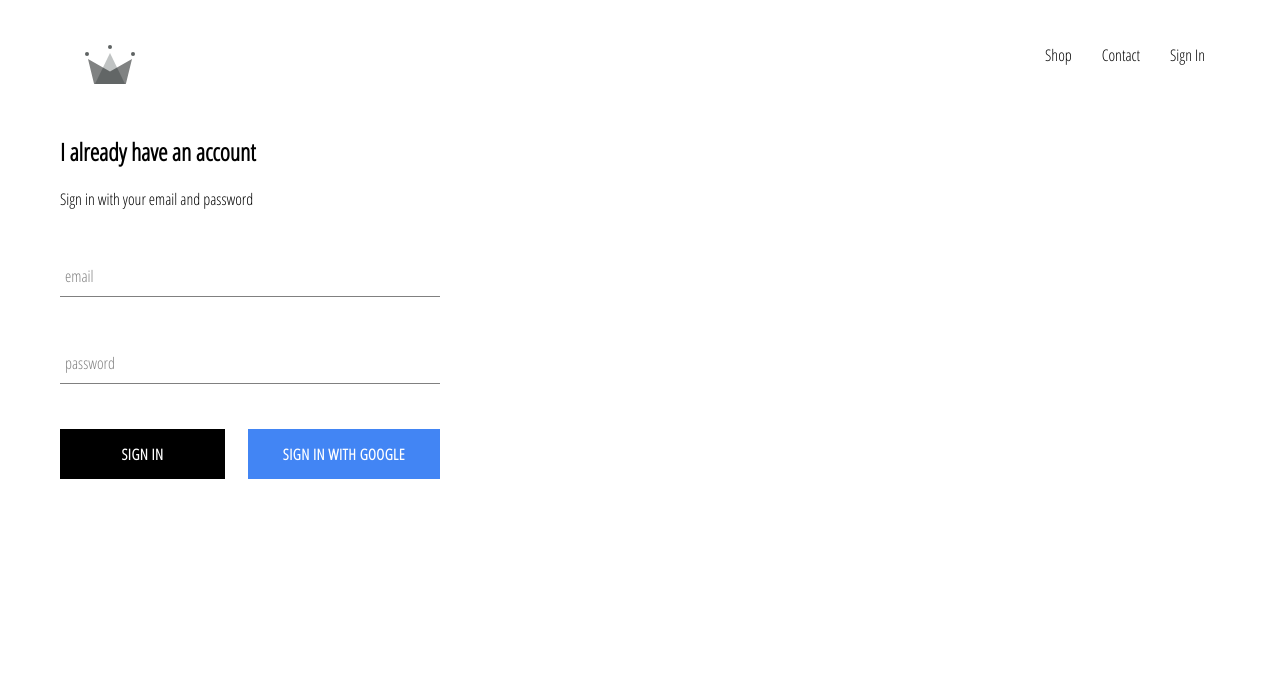
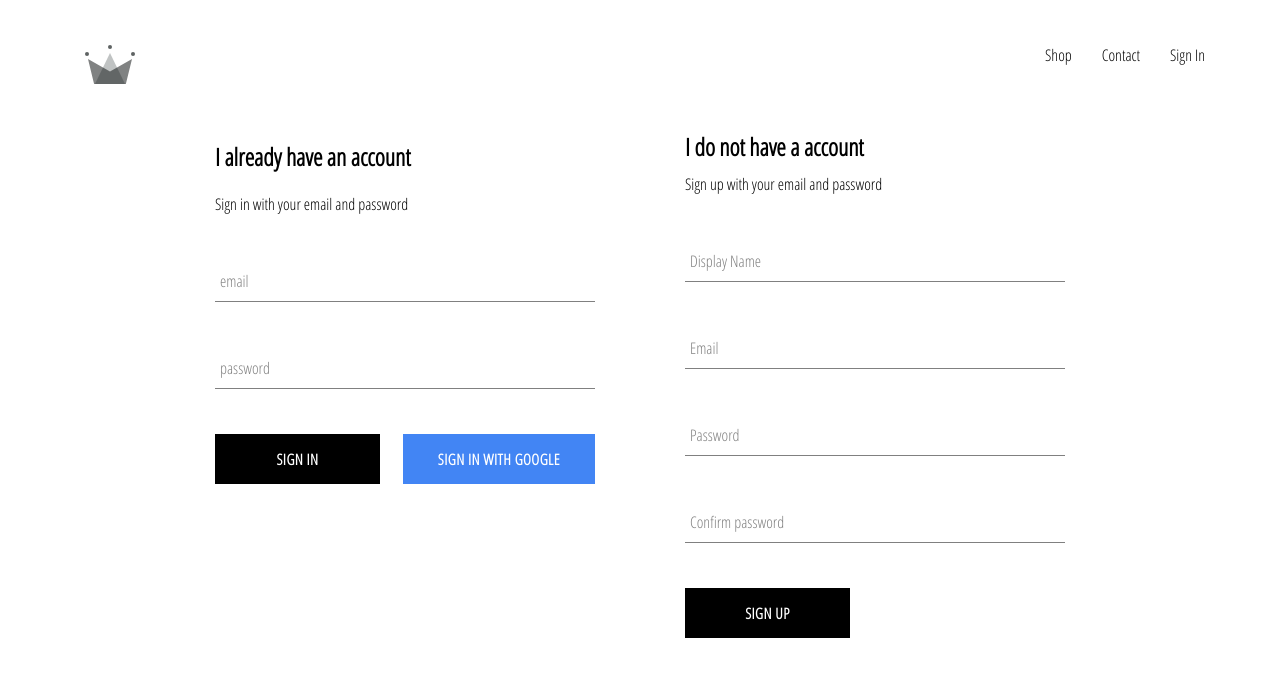
Before and after one commit to codepandit/crown-clothing, a React (Create React App) app: page /signin in a window 1280 px wide. Shown: the top 676 px of the page. Built offline with nearby package versions, Linux system fonts and the light colour scheme; no server answers.

Commit message:
finished sign in and sign up method with firebase

```diff
--- a/src/App.js
+++ b/src/App.js
@@ -6,7 +6,7 @@
 import ShopPage from './pages/shop/shop.component';
 import SignInAndSignUpPage from './pages/sign-in-and-sign-up/sign-in-and-sign-up.component';
 import Header from './components/header/header.component';
-import { auth } from './firebase/firebase.util';
+import { auth, createUserProfileDocument } from './firebase/firebase.util';
 
 const HatsPage = () => (
   <div>
@@ -30,9 +30,23 @@
   unsubscribeFromAuth = null;
 
   componentDidMount() {
-    this.unsubscribeFromAuth = auth.onAuthStateChanged(user => {
-      this.setState({ currentUser: user });
-      console.log(user);
+    this.unsubscribeFromAuth = auth.onAuthStateChanged(async userAuth => {
+
+      if (userAuth) {
+        const userRef = await createUserProfileDocument(userAuth);
+        userRef.onSnapshot(snapShot => {
+          this.setState({
+            currentUser: {
+              id: snapShot.id,
+              ...snapShot.data()
+            }
+          });
+        });
+      } else {
+        this.setState({
+          currentUser: userAuth,
+        })
+      }
     });
   }
 
--- a/src/components/sign-in/sign-in.component.jsx
+++ b/src/components/sign-in/sign-in.component.jsx
@@ -3,7 +3,7 @@
 import FormInput from '../form-input/form-input.component';
 import CustomButton from '../custom-button/custom-button.component';
 
-import { signInWithGoogle } from "../../firebase/firebase.util";
+import { auth, signInWithGoogle } from "../../firebase/firebase.util";
 
 class SignIn extends React.Component {
 
@@ -17,9 +17,19 @@
     }
   }
 
-  handleSubmit = event => {
+  handleSubmit = async event => {
     event.preventDefault();
-    this.setState({ email: '', password: '' });
+    const { email, password } = this.state;
+
+    try {
+      await auth.signInWithEmailAndPassword(email, password);
+      this.setState({
+        email: '',
+        password: '',
+      });
+    } catch (error) {
+      console.log(error);
+    }
   }
 
   handleChange = event => {
--- /dev/null
+++ b/src/components/sign-up/sign-up.componenet.jsx
@@ -0,0 +1,96 @@
+import React from 'react';
+import FormInput from '../form-input/form-input.component';
+import CustomButton from '../custom-button/custom-button.component';
+import { auth, createUserProfileDocument } from "../../firebase/firebase.util";
+
+import './sign-up.styles.scss';
+
+class SignUp extends React.Component {
+  constructor() {
+
+    super();
+
+    this.state = {
+      displayName: '',
+      email: '',
+      password: '',
+      confirmPassword: '',
+    }
+  }
+
+  handleSubmit = async event => {
+    event.preventDefault();
+    const { displayName, email, password, confirmPassword } = this.state;
+
+    if(password !== confirmPassword) {
+      alert("password does not match");
+      return;
+    }
+
+    try {
+      const { user } = await auth.createUserWithEmailAndPassword(email, password);
+      await createUserProfileDocument(user, { displayName });
+
+      this.setState({
+        displayName: '',
+        email: '',
+        password: '',
+        confirmPassword: '',
+      });
+    } catch (error) {
+      console.log(error);
+    }
+  }
+
+  handleChange = event => {
+    const { name, value } = event.target;
+    this.setState({ [name]: value });
+  }
+
+  render() {
+    const { displayName, email, password, confirmPassword } = this.state;
+    return (
+      <div className="sign-up">
+        <h2 className="title">I do not have a account</h2>
+        <span>Sign up with your email and password</span>
+        <form className="sign-up-form" onSubmit={ this.handleSubmit }>
+          <FormInput
+            type="text"
+            name="displayName"
+            value={ displayName }
+            onChange={ this.handleChange }
+            label="Display Name"
+            required
+          />
+          <FormInput
+            type="email"
+            name="email"
+            value={ email }
+            onChange={ this.handleChange }
+            label="Email"
+            required
+          />
+          <FormInput
+            type="password"
+            name="password"
+            value={ password }
+            onChange={ this.handleChange }
+            label="Password"
+            required
+          />
+          <FormInput
+            type="password"
+            name="confirmPassword"
+            value={ confirmPassword }
+            onChange={ this.handleChange }
+            label="Confirm password"
+            required
+          />
+          <CustomButton type="submit">Sign Up</CustomButton>
+        </form>
+      </div>
+    );
+  }
+}
+
+export default SignUp;
--- /dev/null
+++ b/src/components/sign-up/sign-up.styles.scss
@@ -0,0 +1,9 @@
+.sign-up {
+  display: flex;
+  flex-direction: column;
+  width: 380px;
+
+  .title {
+    margin: 10px 0;;
+  }
+}
--- a/src/firebase/firebase.util.js
+++ b/src/firebase/firebase.util.js
@@ -13,6 +13,34 @@
   measurementId: "G-ELS9HHVPYC"
 };
 
+export const createUserProfileDocument = async (userAuth, additionalData) => {
+  if (!userAuth) {
+    return;
+  }
+
+  const userRef = firestore.doc(`users/${userAuth.uid}`);
+
+  const snapShot = await userRef.get();
+
+  if (!snapShot.exists) {
+    const { displayName, email } = userAuth;
+    const createdAt = new Date();
+
+    try {
+      await userRef.set({
+        displayName,
+        email,
+        createdAt,
+        ...additionalData,
+      })
+    } catch (error) {
+      console.log(`Error creating user ${error.message}`);
+    }
+  }
+
+  return userRef;
+}
+
 firebase.initializeApp(config);
 
 export const auth = firebase.auth();
--- a/src/pages/sign-in-and-sign-up/sign-in-and-sign-up.component.jsx
+++ b/src/pages/sign-in-and-sign-up/sign-in-and-sign-up.component.jsx
@@ -1,11 +1,13 @@
 import React from 'react';
 import './sign-in-and-sign-up.styles.scss';
 
-import SignIn from '../../components/sign-in/sign-in.component'
+import SignIn from '../../components/sign-in/sign-in.component';
+import SignUp from '../../components/sign-up/sign-up.componenet';
 
 const SignInAndSignUpPage = () => (
     <div className='sign-in-and-sign-up'>
         <SignIn />
+        <SignUp />
     </div>
 )
 
--- a/src/pages/sign-in-and-sign-up/sign-in-and-sign-up.styles.scss
+++ b/src/pages/sign-in-and-sign-up/sign-in-and-sign-up.styles.scss
@@ -0,0 +1,6 @@
+.sign-in-and-sign-up {
+  width: 850px;
+  display: flex;
+  justify-content: space-between;
+  margin: 30px auto;
+}
```
